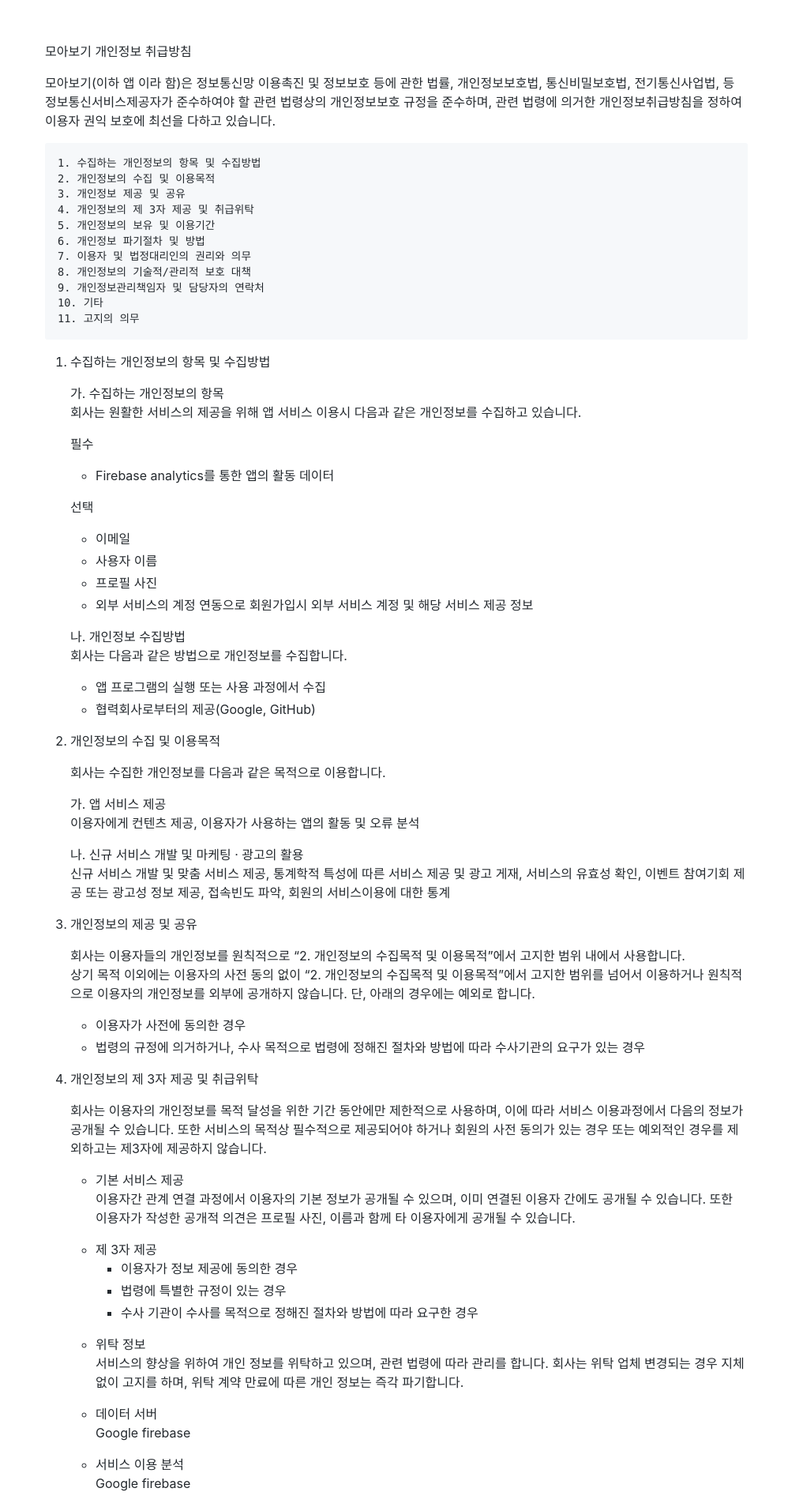
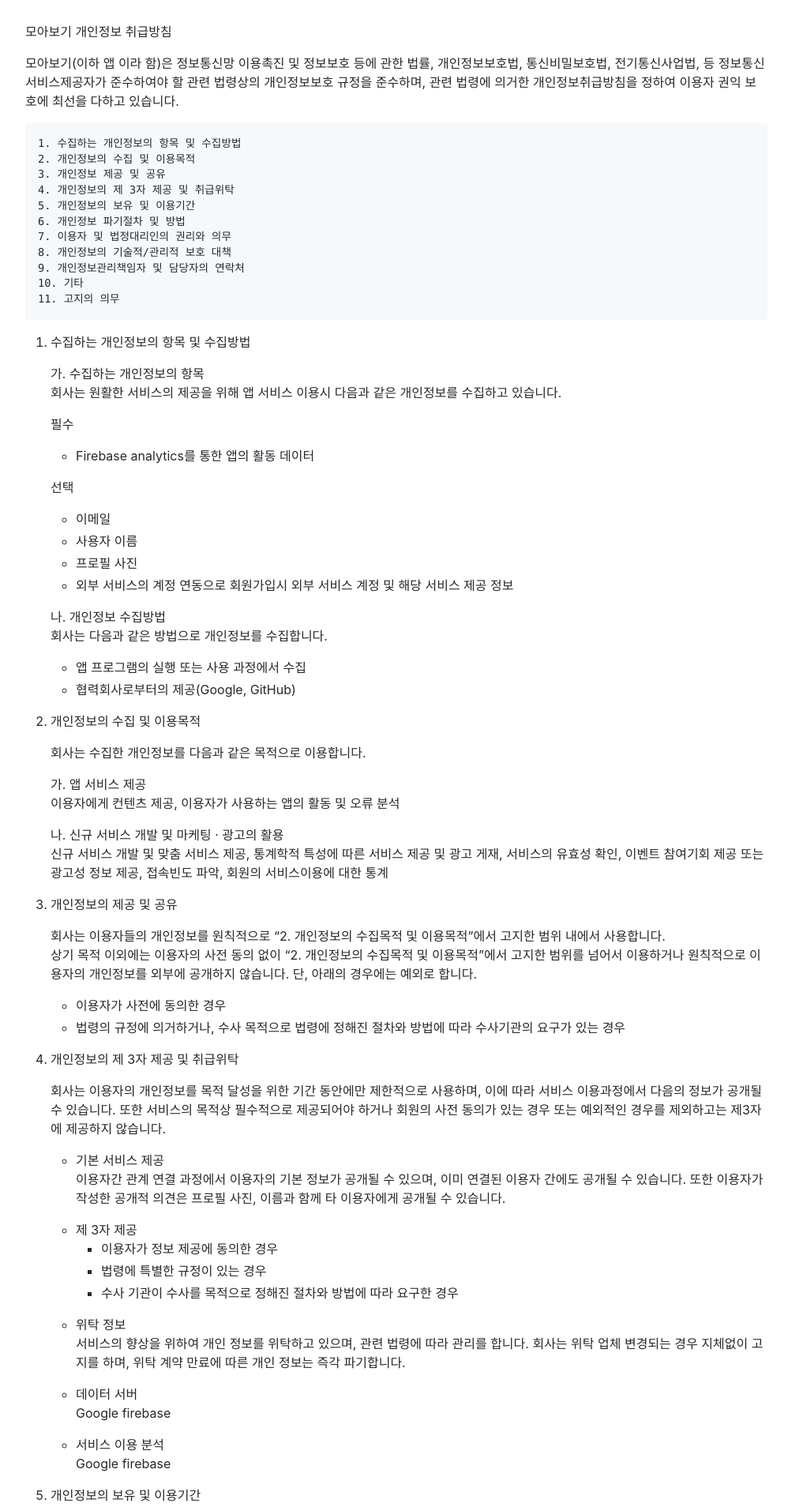
Before and after one commit to moabogey/moabogey.github.io, a Jekyll site: the page built from privacy.md, in a window 1280 px wide. Shown: the top 1908 px of the page at 79% size, without its empty margins (138-1136 px from the left). Built offline with Jekyll 4.4.1, drawn with Linux system fonts in a browser that asks for light colours.

Commit message:
fix markdown-body

```diff
--- a/_layouts/default.html
+++ b/_layouts/default.html
@@ -9,7 +9,7 @@
           min-width: 200px;
           max-width: 980px;
           margin: 0 auto;
-          padding: 45px;
+          padding: 20px;
       }
     </style>
     <link rel="stylesheet" href="/css/github-markdown.css">
```
